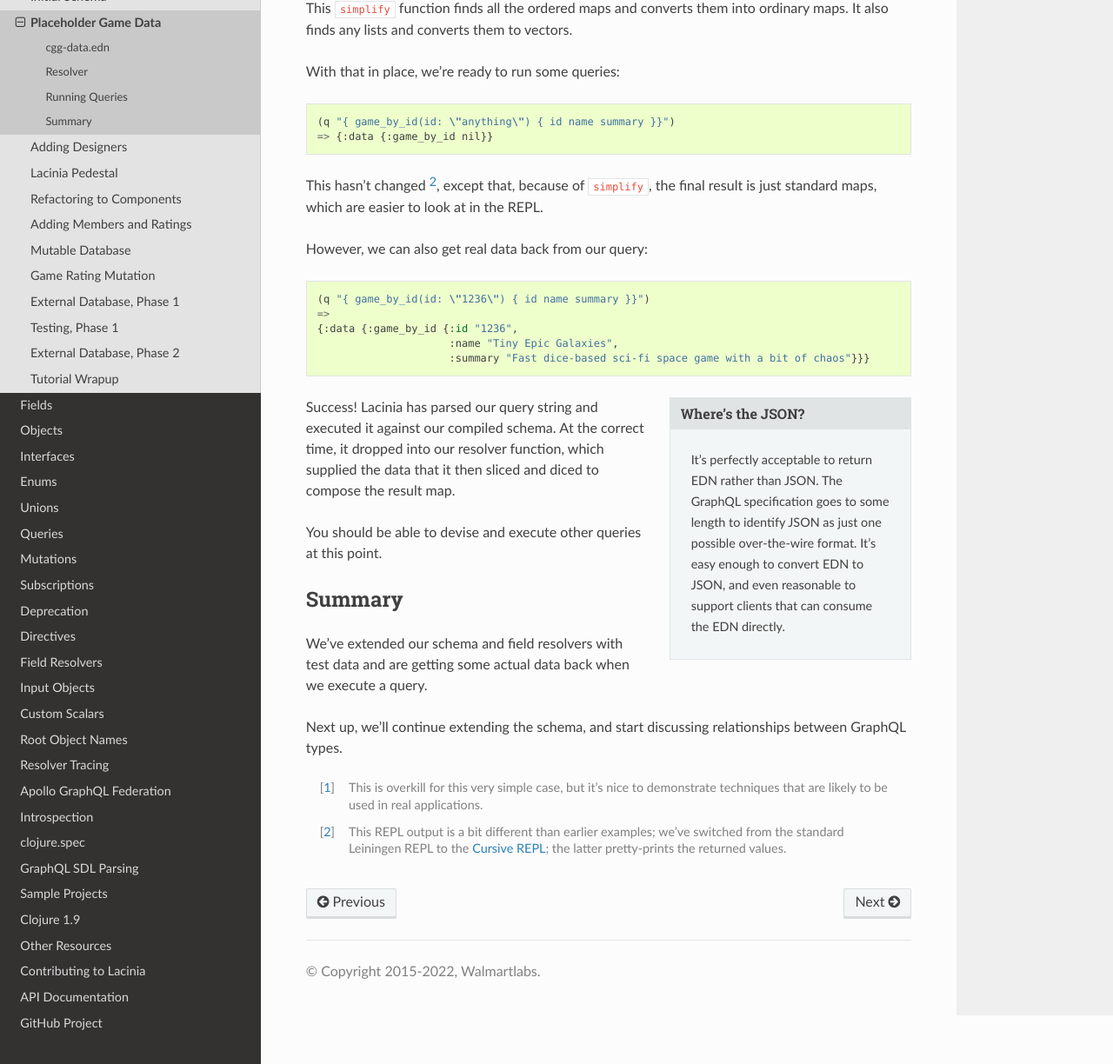
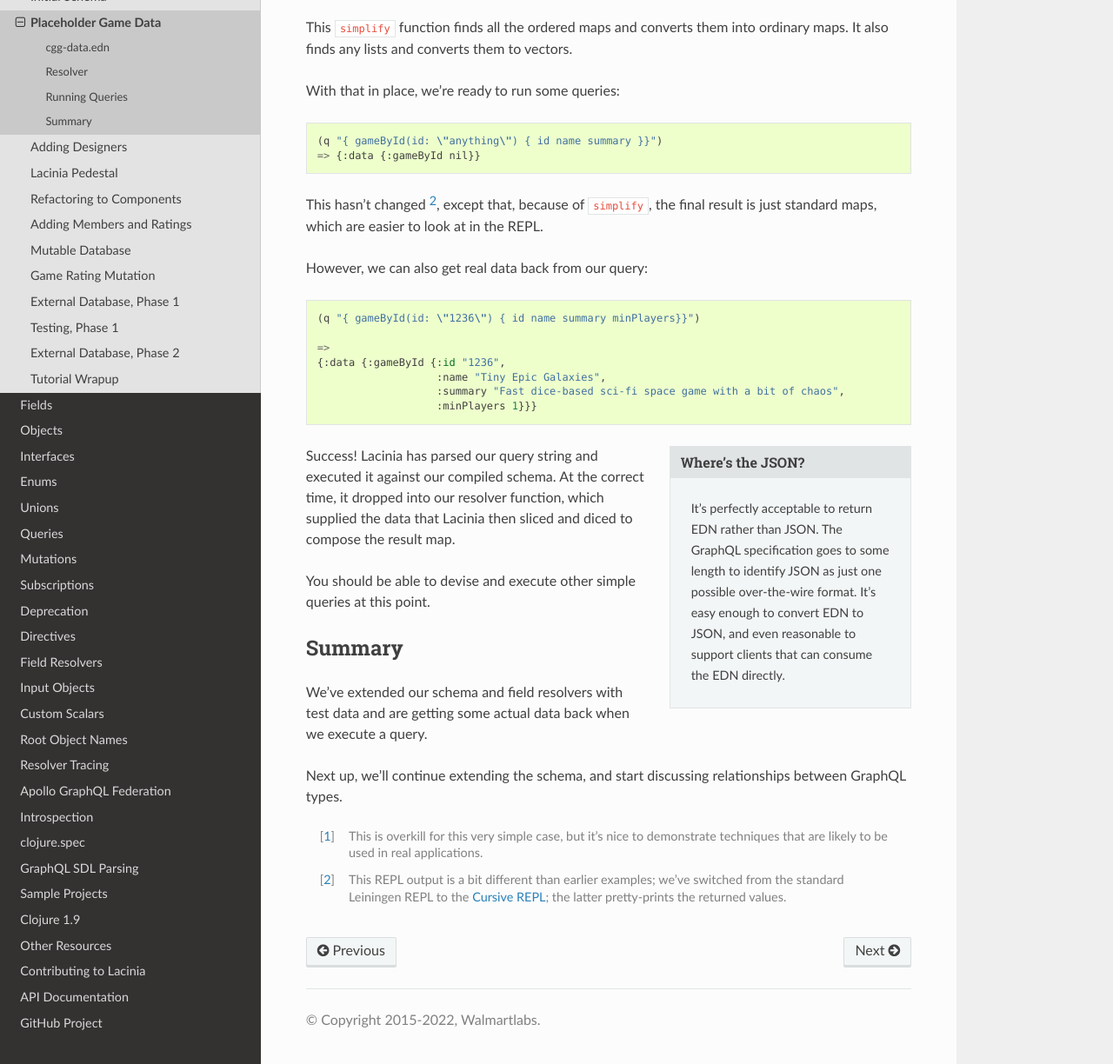
Before and after one commit to walmartlabs/lacinia, a Sphinx documentation site: the page built from docs/tutorial/game-data.rst, in a window 1280 px wide and 1400 px high, scrolled down 1981 px, cut to the strip 176-1400 px from the top of the window. Shown: the whole strip at 87% size. Built offline with Sphinx 7.4.7 and the Read the Docs theme 2.0.0, drawn with Linux system fonts in a browser that asks for light colours; some of the changed text lies outside the part shown.

Commit message:
Rework the tutorial game-data chapter

```diff
--- a/docs/tutorial/game-data.rst
+++ b/docs/tutorial/game-data.rst
@@ -22,6 +22,11 @@ This file defines just a few games I've recently played.
 It will take the place of an external database.
 Later, we can add more data for the other entities and their relationships.
 
+Although the keys here are camel-case (like Java or JavaScript) and not kebab-case (like Clojure and
+other Lisps), they are still valid keys and, more importantly, they match the field names in the GraphQL schema.
+Lacinia doesn't do any trickery here, field names in the schema are matched directly to corresponding
+keyword keys in the value maps.
+
 Later still, we'll actually connect our application up to an external database.
 
 Resolver
@@ -31,13 +36,9 @@ Inside our ``schema`` namespace, we need to read the data and provide a resolver
 that can access it.
 
 .. literalinclude:: /_examples/tutorial/schema-1.clj
-   :caption: src/clojure_game_geek/schema.clj
-   :emphasize-lines: 9-22
+   :caption: src/my/clojure_game_geek/schema.clj
+   :emphasize-lines: 8-21
 
-The ``attach-resolvers`` function walks a schema, locating the ``:resolve`` keys and swapping the
-placeholder keywords with actual functions.
-It needs a map of placeholder keywords to field resolver functions; that map is provided by
-the ``resolver-map`` function.
 
 You can see a bit of the philosophy of Lacinia inside the ``load-schema`` function: Lacinia strives
 to provide only what is most essential, or truly useful and universal.
@@ -93,19 +94,21 @@ It also finds any lists and converts them to vectors.
 
 With that in place, we're ready to run some queries::
 
-   (q "{ game_by_id(id: \"anything\") { id name summary }}")
-   => {:data {:game_by_id nil}}
+   (q "{ gameById(id: \"anything\") { id name summary }}")
+   => {:data {:gameById nil}}
 
 This hasn't changed [#repl]_, except that, because of ``simplify``, the final result is just standard maps,
 which are easier to look at in the REPL.
 
 However, we can also get real data back from our query::
 
-   (q "{ game_by_id(id: \"1236\") { id name summary }}")
+   (q "{ gameById(id: \"1236\") { id name summary minPlayers}}")
+
    =>
-   {:data {:game_by_id {:id "1236",
-                        :name "Tiny Epic Galaxies",
-                        :summary "Fast dice-based sci-fi space game with a bit of chaos"}}}
+   {:data {:gameById {:id "1236",
+                      :name "Tiny Epic Galaxies",
+                      :summary "Fast dice-based sci-fi space game with a bit of chaos",
+                      :minPlayers 1}}}
 
 .. sidebar:: Where's the JSON?
 
@@ -118,9 +121,9 @@ However, we can also get real data back from our query::
 Success!
 Lacinia has parsed our query string and executed it against our compiled schema.
 At the correct time, it dropped into our resolver function, which supplied the data
-that it then sliced and diced to compose the result map.
+that Lacinia then sliced and diced to compose the result map.
 
-You should be able to devise and execute other queries at this point.
+You should be able to devise and execute other simple queries at this point.
 
 
 Summary
--- a/docs/tutorial/prereqs.rst
+++ b/docs/tutorial/prereqs.rst
@@ -8,5 +11,4 @@ You should have a `recent build of Clojure <https://clojure.org/guides/install_c
 You should have an editor or IDE ready to go, set up for editing Clojure code.
 
 A skim of the Lacinia reference documentation (the rest of this manual, outside of
-this tutorial) is also helpful.
-Or you can follow links provided as we go.
+this tutorial) is also helpful, or you can follow links provided as we go.
```
Also changed, not shown: other parts of docs/tutorial/game-data.rst (+1 -1 lines), other parts of docs/tutorial/prereqs.rst (+3 -0 lines), 3 other files.
